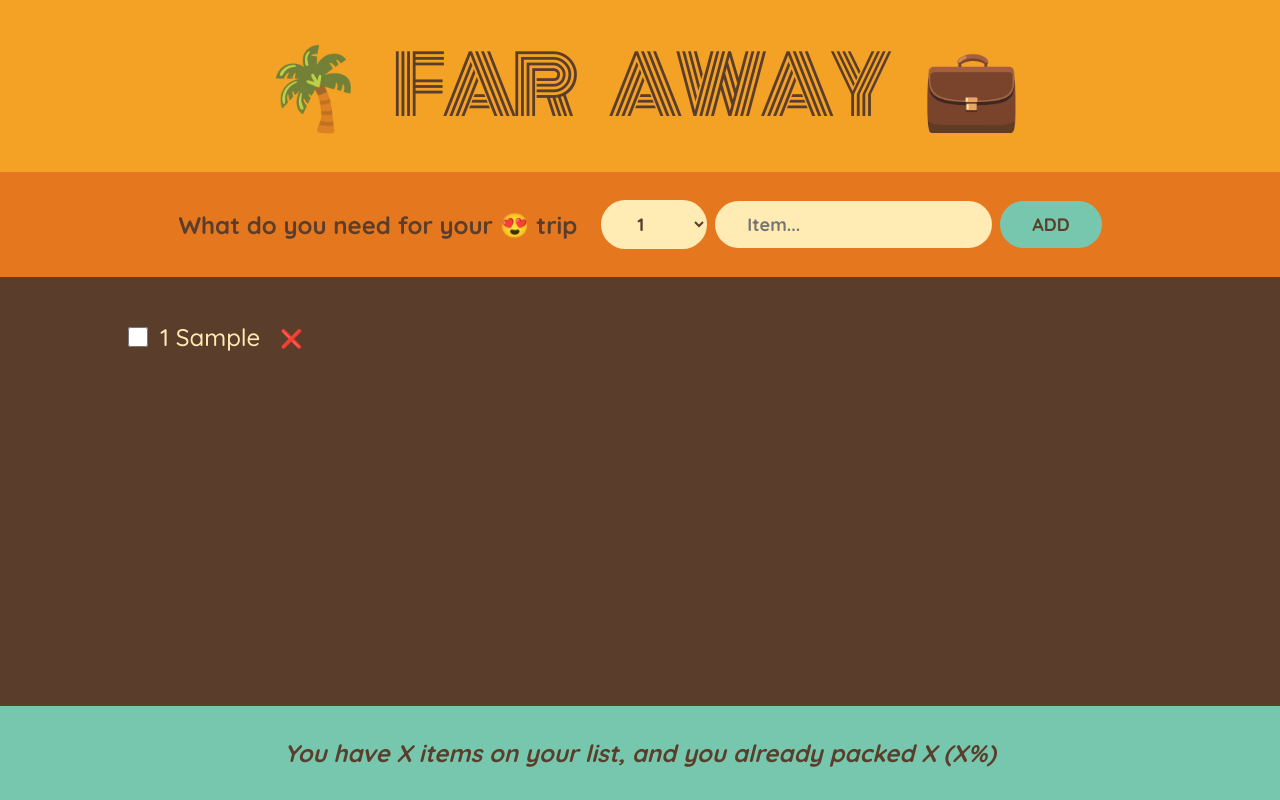
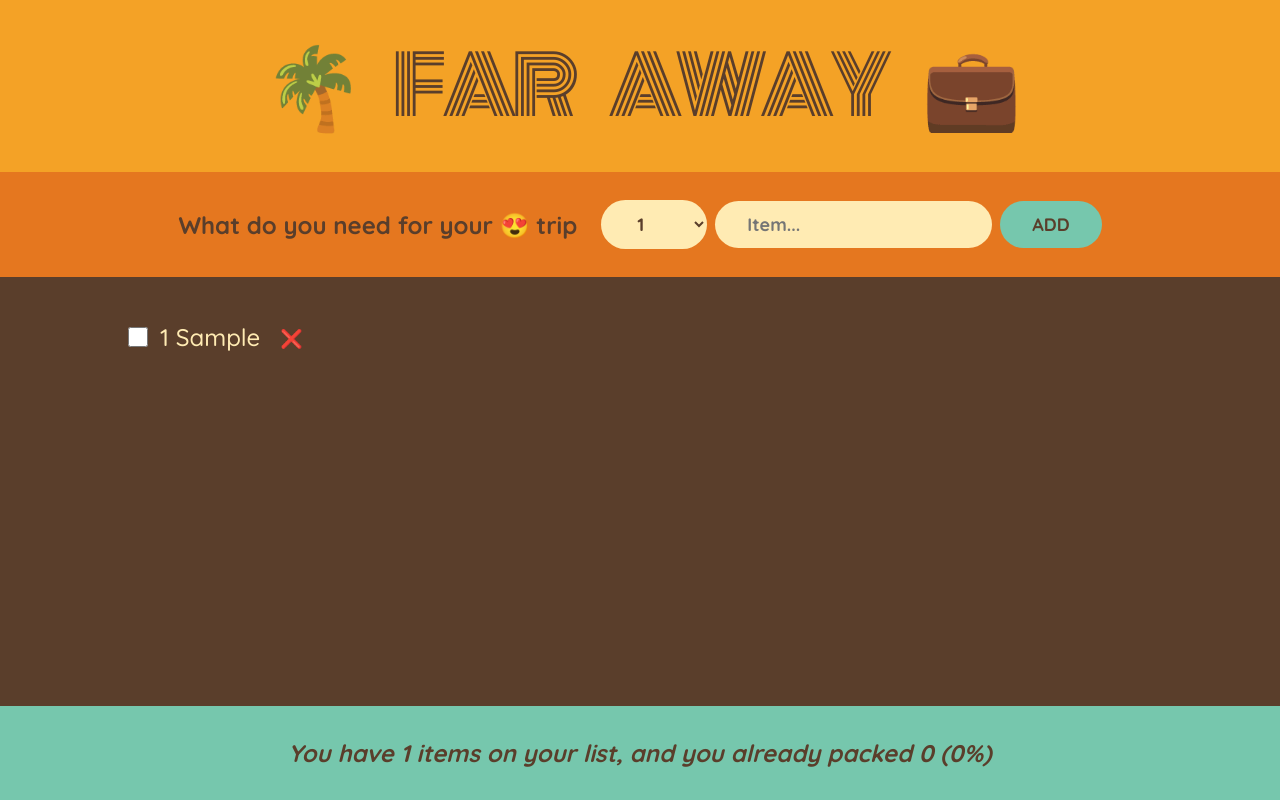
Before and after one commit to plamenggg/Travel-List, a React (Vite) app in the folder TravelList/: page / in a window 1280 px wide. Both pictures are taken after typing "Sample" into the empty fields and a click on the button "ADD". Built offline with nearby package versions, Linux system fonts and the light colour scheme.

Commit message:
Completed footer implemetation and functionality

```diff
--- a/TravelList/src/App.jsx
+++ b/TravelList/src/App.jsx
@@ -29,7 +29,7 @@
         onDeleteItem={handleDeleteItem}
         onToggleItem={handleToggleItem}
       />
-      <Stats />
+      <Stats items={items} />
     </div>
   );
 }
@@ -100,8 +100,11 @@
 function Item({ item, onDeleteItem, onToggleItem }) {
   return (
     <li>
-      <input type="checkbox" checked={item.packed} onChange={() => onToggleItem(item.id)} />
-      {console.log(item.packed)}
+      <input
+        type="checkbox"
+        checked={item.packed}
+        onChange={() => onToggleItem(item.id)}
+      />
       <span style={item.packed ? { textDecoration: "line-through" } : {}}>
         {item.quantity} {item.description}
       </span>
@@ -110,10 +113,21 @@
   );
 }
 
-function Stats() {
+function Stats({ items }) {
+
+  if (!items.length) return <p className="stats"><em>Start adding items to your packing list 🚀</em></p>
+
+  const numItems = items.length;
+  const numPacked = items.filter((item) => item.packed).length;
+  const percentage = Math.round((numPacked / numItems) * 100);
+
   return (
     <footer className="stats">
-      <em>You have X items on your list, and you already packed X (X%)</em>
+      <em>
+        {percentage === 100
+          ? "You got everything! Ready to go ✈"
+          : `You have ${numItems} items on your list, and you already packed ${numPacked} (${percentage}%)`}
+      </em>
     </footer>
   );
 }
```
